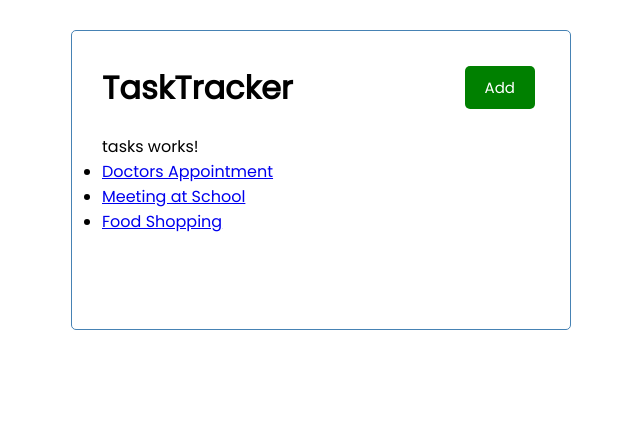
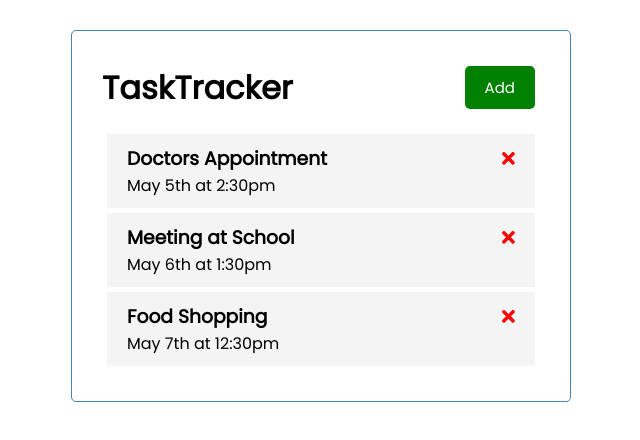
Before and after one commit to elvan/task-tracker-app-angular-example, an Angular app: page / in a window 1280 px wide. Shown: the top 440 px of the page, without its empty margins (319-959 px from the left). Built offline with nearby package versions, Linux system fonts and the light colour scheme.

Commit message:
adding font awesome

```diff
--- a/package.json
+++ b/package.json
@@ -18,6 +18,11 @@
     "@angular/platform-browser": "^12.2.16",
     "@angular/platform-browser-dynamic": "^12.2.16",
     "@angular/router": "^12.2.16",
+    "@fortawesome/angular-fontawesome": "^0.10.2",
+    "@fortawesome/fontawesome-svg-core": "~1.2.36",
+    "@fortawesome/free-brands-svg-icons": "^5.15.4",
+    "@fortawesome/free-regular-svg-icons": "^5.15.4",
+    "@fortawesome/free-solid-svg-icons": "^5.15.4",
     "rxjs": "^6.6.7",
     "tslib": "^2.3.1",
     "zone.js": "^0.11.5"
--- /dev/null
+++ b/src/app/components/task-item/task-item.component.css
@@ -0,0 +1,16 @@
+.task {
+  background: #f4f4f4;
+  margin: 5px;
+  padding: 10px 20px;
+  cursor: pointer;
+}
+
+.task.reminder {
+  border-left: 5px solid green;
+}
+
+.task h3 {
+  display: flex;
+  align-items: center;
+  justify-content: space-between;
+}
--- /dev/null
+++ b/src/app/components/task-item/task-item.component.html
@@ -0,0 +1,7 @@
+<div *ngIf="task" class="task">
+  <h3>
+    {{ task.text }}
+    <fa-icon [icon]="faTimes" [ngStyle]="{ color: 'red' }"></fa-icon>
+  </h3>
+  <p>{{ task.day }}</p>
+</div>
--- /dev/null
+++ b/src/app/components/task-item/task-item.component.ts
@@ -0,0 +1,18 @@
+import { Component, Input, OnInit } from '@angular/core';
+import { faTimes } from '@fortawesome/free-solid-svg-icons';
+import { Task } from '../../task';
+
+@Component({
+  selector: 'app-task-item',
+  templateUrl: './task-item.component.html',
+  styleUrls: ['./task-item.component.css'],
+})
+export class TaskItemComponent implements OnInit {
+  @Input() task?: Task;
+
+  faTimes = faTimes;
+
+  constructor() {}
+
+  ngOnInit(): void {}
+}
--- a/src/app/components/tasks/tasks.component.html
+++ b/src/app/components/tasks/tasks.component.html
@@ -1,6 +1 @@
-<p>tasks works!</p>
-<ul>
-  <li *ngFor="let task of tasks">
-    <a [routerLink]="['/tasks', task.id]">{{ task.text }}</a>
-  </li>
-</ul>
+<app-task-item *ngFor="let task of tasks" [task]="task"></app-task-item>
```
Also changed, not shown: src/app/app.module.ts (+11 -3 lines), 1 other file (tests, documents, lock files or other folders).
